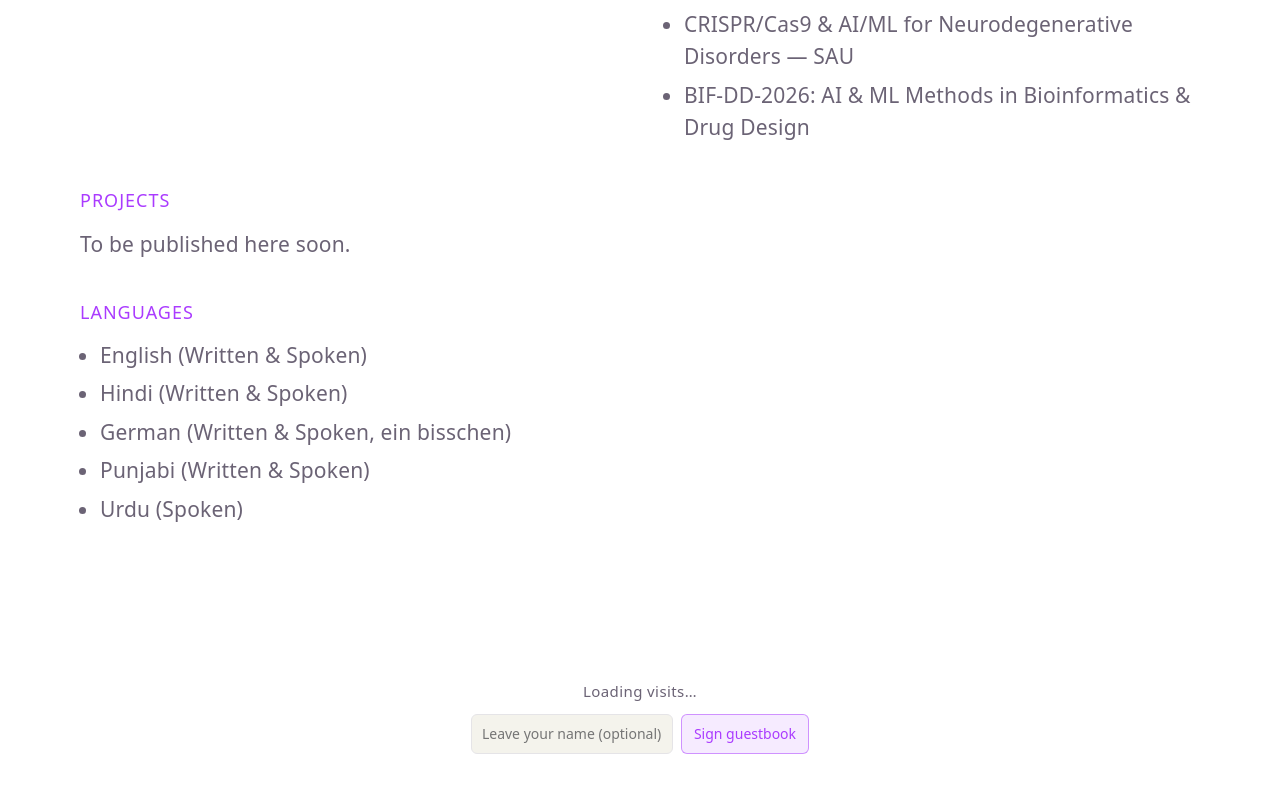
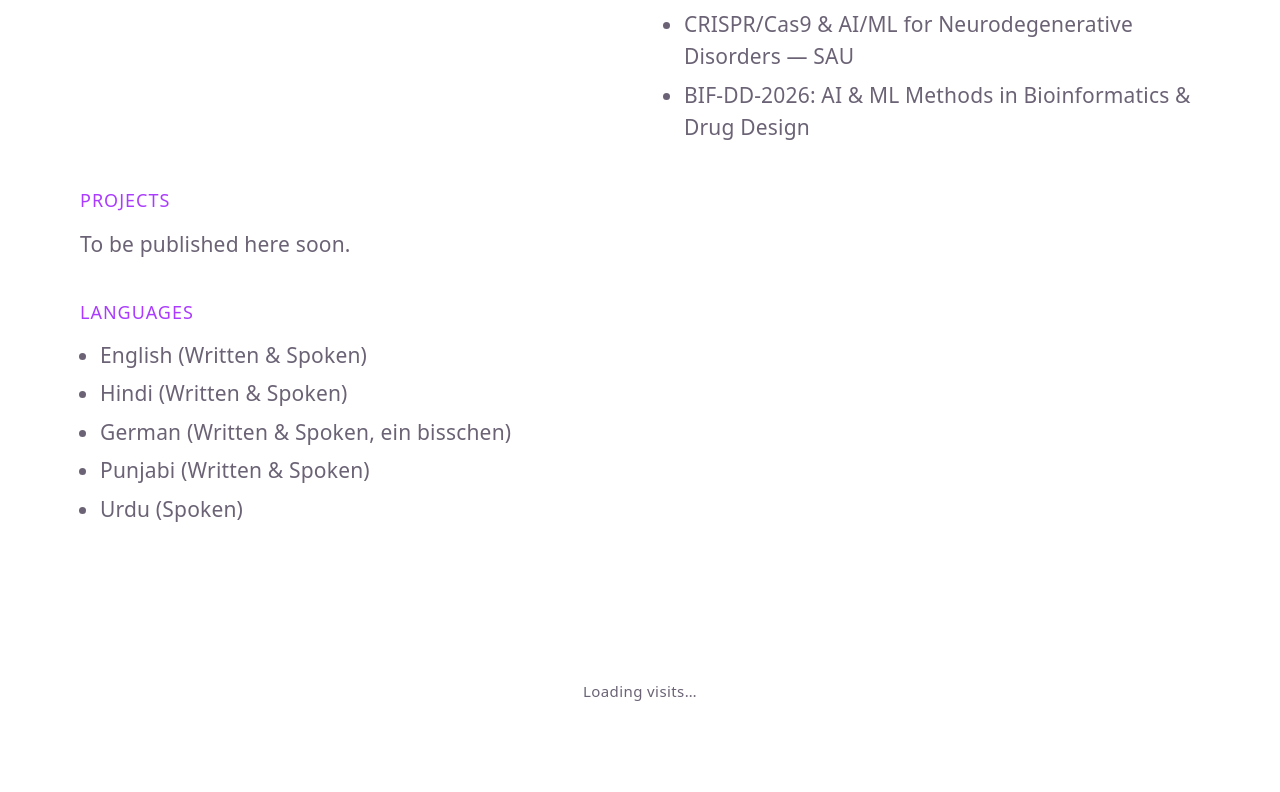
Before and after one commit to YashrajManan/yashraj-manan-bio, a React (Vite) app: page / in a window 1280 px wide. Shown: the part 2031-2823 px from the top of the page. After the commit the page ends 2775 px from the top, so only its background shows below. Built offline with nearby package versions, Linux system fonts and the light colour scheme; no server answers; the database is empty.

Commit message:
Remove guestbook name form, keep visit counter only

```diff
--- a/src/App.css
+++ b/src/App.css
@@ -144,50 +144,7 @@
 }
 
 .visit-count {
-  margin-bottom: 10px;
   letter-spacing: 0.4px;
-}
-
-.visit-thanks {
-  color: var(--accent);
-}
-
-.visit-form {
-  display: inline-flex;
-  gap: 8px;
-  align-items: center;
-
-  input {
-    font: inherit;
-    font-size: 14px;
-    padding: 6px 10px;
-    border-radius: 6px;
-    border: 1px solid var(--border);
-    background: var(--code-bg);
-    color: var(--text-h);
-    width: 180px;
-
-    &:focus {
-      outline: none;
-      border-color: var(--accent-border);
-    }
-  }
-
-  button {
-    font: inherit;
-    font-size: 14px;
-    padding: 6px 12px;
-    border-radius: 6px;
-    border: 1px solid var(--accent-border);
-    background: var(--accent-bg);
-    color: var(--accent);
-    cursor: pointer;
-
-    &:hover {
-      background: var(--accent-border);
-      color: var(--text-h);
-    }
-  }
 }
 
 .skills-grid {
--- a/src/VisitCounter.tsx
+++ b/src/VisitCounter.tsx
@@ -1,11 +1,9 @@
 import { useEffect, useState } from 'react'
-import { addDoc, collection, doc, increment, onSnapshot, serverTimestamp, setDoc } from 'firebase/firestore'
+import { doc, increment, onSnapshot, setDoc } from 'firebase/firestore'
 import { db } from './firebase'
 
 function VisitCounter() {
   const [count, setCount] = useState<number | null>(null)
-  const [name, setName] = useState('')
-  const [submitted, setSubmitted] = useState(false)
 
   useEffect(() => {
     const visitsRef = doc(db, 'stats', 'visits')
@@ -16,36 +14,9 @@ function VisitCounter() {
     return () => unsubscribe()
   }, [])
 
-  async function handleSubmit(e: React.FormEvent) {
-    e.preventDefault()
-    const trimmed = name.trim()
-    if (!trimmed) return
-    try {
-      await addDoc(collection(db, 'guestbook'), { name: trimmed, timestamp: serverTimestamp() })
-      setSubmitted(true)
-      setName('')
-    } catch {
-      // ignore — guestbook is a bonus, not critical
-    }
-  }
-
   return (
     <footer className="visit-footer">
       <p className="visit-count">{count === null ? 'Loading visits…' : `${count.toLocaleString()} visits`}</p>
-      {submitted ? (
-        <p className="visit-thanks">Thanks for stopping by!</p>
-      ) : (
-        <form className="visit-form" onSubmit={handleSubmit}>
-          <input
-            type="text"
-            placeholder="Leave your name (optional)"
-            value={name}
-            onChange={(e) => setName(e.target.value)}
-            maxLength={59}
-          />
-          <button type="submit">Sign guestbook</button>
-        </form>
-      )}
     </footer>
   )
 }
```
